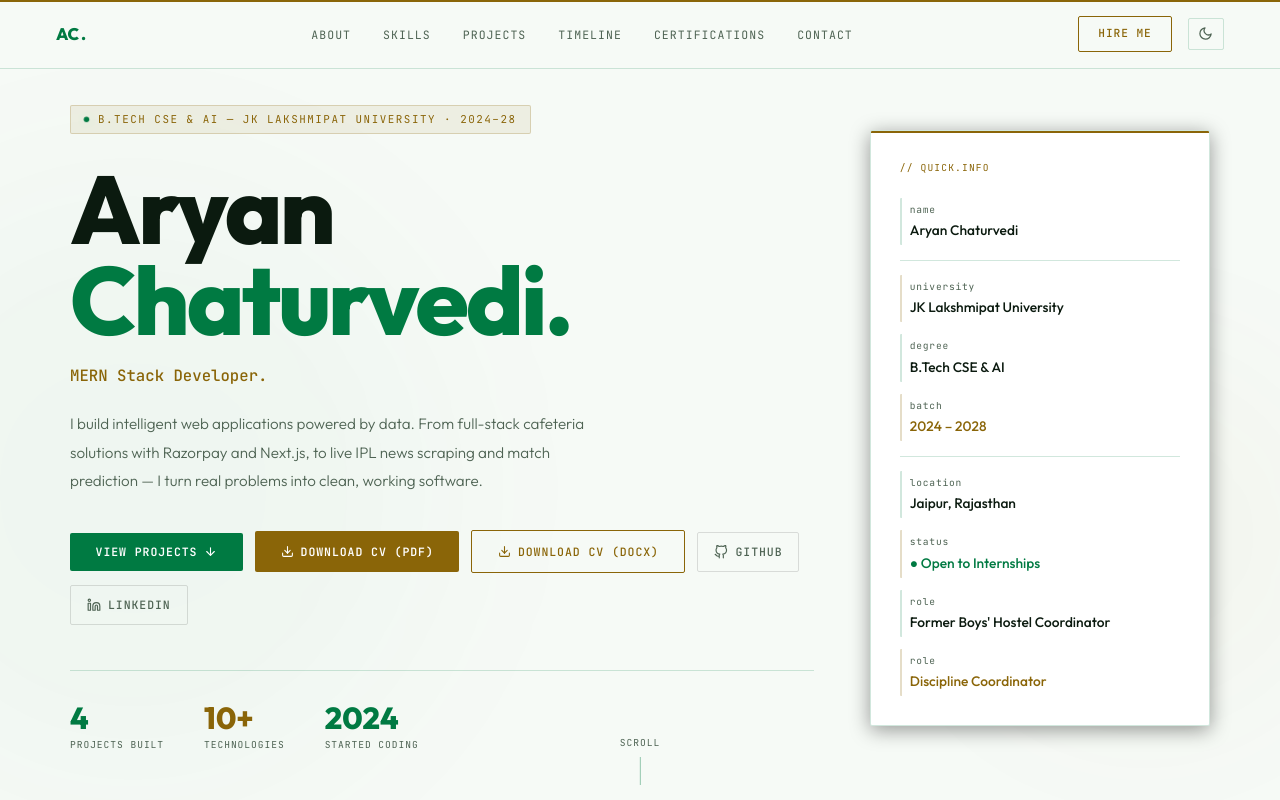
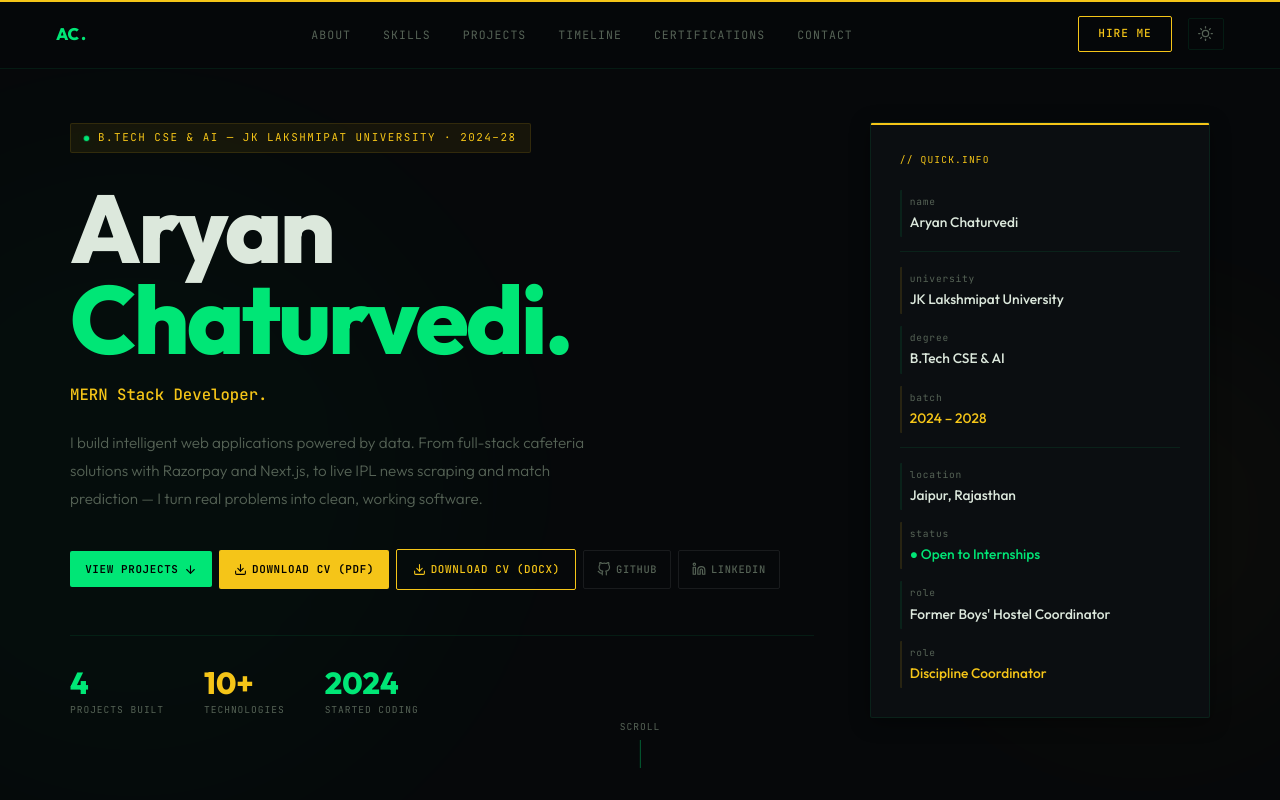
Before and after one commit to aryanchaturvedi2006-cpu/portfolio-website, a React (Vite) app in the folder client/: page / in a window 1280 px wide. Shown: the top 800 px of the page. Built offline with nearby package versions, Linux system fonts and the light colour scheme; no server answers.

Commit message:
fix(client): default to dark theme

```diff
--- a/client/index.html
+++ b/client/index.html
@@ -3,6 +3,15 @@
   <head>
     <meta charset="UTF-8" />
     <meta name="viewport" content="width=device-width, initial-scale=1.0" />
+    <meta name="color-scheme" content="dark light" />
+    <script>
+      try {
+        var theme = localStorage.getItem('ac-theme-choice');
+        if (theme === 'light' || theme === 'dark') {
+          document.documentElement.setAttribute('data-theme', theme);
+        }
+      } catch (e) {}
+    </script>
     <title>Aryan Chaturvedi | Full Stack Developer</title>
     <meta name="description" content="Portfolio of Aryan Chaturvedi — Full Stack Developer & ML Enthusiast, B.Tech CSE & AI at JK Lakshmipat University." />
     <meta name="theme-color" content="#06080a" />
--- a/client/src/context/ThemeContext.jsx
+++ b/client/src/context/ThemeContext.jsx
@@ -1,39 +1,35 @@
 import React, { createContext, useContext, useState, useEffect } from 'react';
 
 const ThemeContext = createContext();
+const STORAGE_KEY = 'ac-theme-choice';
 
 export const ThemeProvider = ({ children }) => {
   const [theme, setTheme] = useState(() => {
-    const savedTheme = localStorage.getItem('theme');
-    if (savedTheme === 'light' || savedTheme === 'dark') {
-      return savedTheme;
-    }
-    if (window.matchMedia && window.matchMedia('(prefers-color-scheme: light)').matches) {
-      return 'light';
+    try {
+      const savedTheme = localStorage.getItem(STORAGE_KEY);
+      if (savedTheme === 'light' || savedTheme === 'dark') {
+        return savedTheme;
+      }
+    } catch {
+      // In case localStorage is blocked or restricted
     }
     return 'dark';
   });
 
   useEffect(() => {
     document.documentElement.setAttribute('data-theme', theme);
-    localStorage.setItem('theme', theme);
   }, [theme]);
 
-  useEffect(() => {
-    const mediaQuery = window.matchMedia('(prefers-color-scheme: dark)');
-    const handleChange = (e) => {
-      const savedTheme = localStorage.getItem('theme');
-      if (!savedTheme) {
-        setTheme(e.matches ? 'dark' : 'light');
+  const toggleTheme = () => {
+    setTheme((prevTheme) => {
+      const nextTheme = prevTheme === 'dark' ? 'light' : 'dark';
+      try {
+        localStorage.setItem(STORAGE_KEY, nextTheme);
+      } catch {
+        // In case localStorage is restricted
       }
-    };
-
-    mediaQuery.addEventListener('change', handleChange);
-    return () => mediaQuery.removeEventListener('change', handleChange);
-  }, []);
-
-  const toggleTheme = () => {
-    setTheme((prevTheme) => (prevTheme === 'dark' ? 'light' : 'dark'));
+      return nextTheme;
+    });
   };
 
   return (
--- a/client/src/sections/Hero.css
+++ b/client/src/sections/Hero.css
@@ -311,3 +311,54 @@
     gap: 0.5rem;
   }
 }
+
+/* Desktop Hero Buttons: fit on one row at 1024px and above */
+@media (min-width: 1024px) {
+  #hero {
+    padding: 6.5rem 2.5rem 4rem;
+  }
+  .hero-wrap {
+    grid-template-columns: 1fr 310px;
+    gap: 2.2rem;
+  }
+  .hero-btns {
+    gap: 0.4rem;
+    flex-wrap: nowrap;
+  }
+  .hero-btns .btn {
+    padding: 0.65rem 0.8rem;
+    font-size: 0.66rem;
+    letter-spacing: 0.05em;
+    gap: 5px;
+    flex-shrink: 0;
+  }
+  .hero-btns .btn-icon {
+    padding: 0.65rem 0.7rem;
+    font-size: 0.64rem;
+    letter-spacing: 0.04em;
+    gap: 5px;
+    flex-shrink: 0;
+  }
+}
+
+@media (min-width: 1240px) {
+  #hero {
+    padding: 6.5rem 3.5rem 4rem;
+  }
+  .hero-wrap {
+    grid-template-columns: 1fr 340px;
+    gap: 3.5rem;
+  }
+  .hero-btns {
+    gap: 0.45rem;
+  }
+  .hero-btns .btn {
+    padding: 0.68rem 0.95rem;
+    font-size: 0.68rem;
+    letter-spacing: 0.06em;
+  }
+  .hero-btns .btn-icon {
+    padding: 0.65rem 0.8rem;
+    font-size: 0.65rem;
+  }
+}
```
